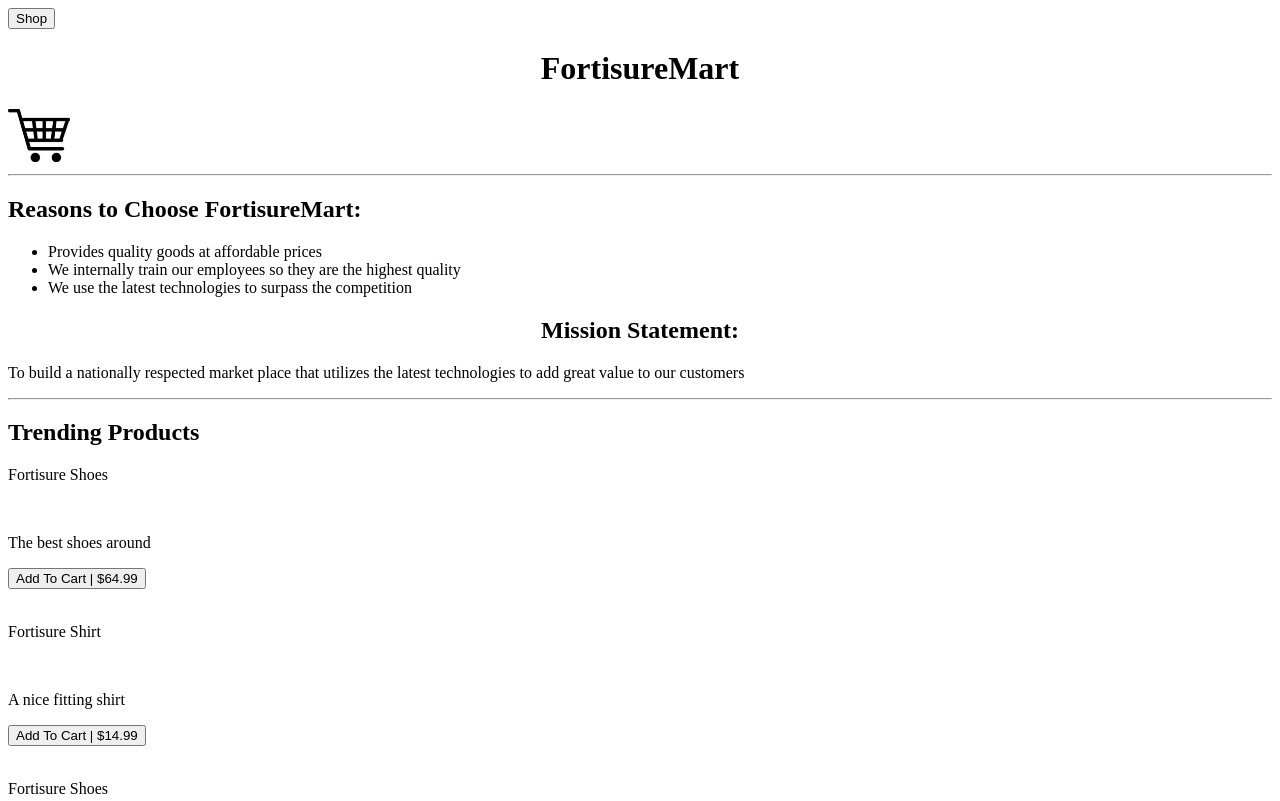
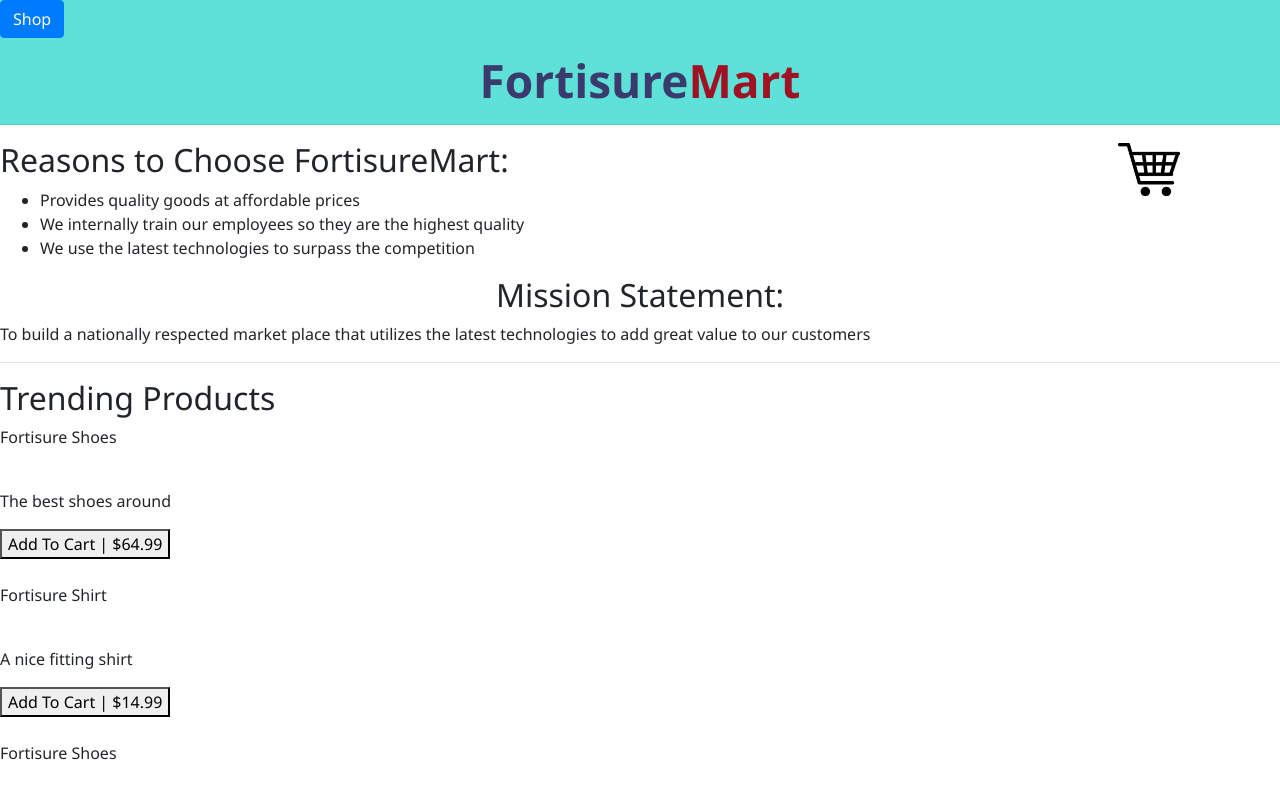
Before and after one commit to steckReed/FortisureMart, a plain HTML site: page index.html in a window 1280 px wide. Shown: the top 801 px of the page. Drawn offline with nearby package versions, Linux system fonts and the light colour scheme.

Commit message:
added inline and internal styles

```diff
--- a/index.html
+++ b/index.html
@@ -6,15 +6,52 @@
     <meta name="viewport" content="width=device-width, initial-scale=1.0">
   <!-- meta tags -->
 
+  <!-- Links -->
+    <link rel="stylesheet" href="https://stackpath.bootstrapcdn.com/bootstrap/4.3.1/css/bootstrap.min.css" integrity="sha384-ggOyR0iXCbMQv3Xipma34MD+dH/1fQ784/j6cY/iJTQUOhcWr7x9JvoRxT2MZw1T" crossorigin="anonymous">
+    <link rel="stylesheet" src='./Public/Styles/custom-styles.css'>
+  <!-- Links -->
+
+  <!-- Scripts -->
+    <script src="https://code.jquery.com/jquery-3.3.1.slim.min.js" integrity="sha384-q8i/X+965DzO0rT7abK41JStQIAqVgRVzpbzo5smXKp4YfRvH+8abtTE1Pi6jizo" crossorigin="anonymous"></script>
+    <script src="https://cdnjs.cloudflare.com/ajax/libs/popper.js/1.14.7/umd/popper.min.js" integrity="sha384-UO2eT0CpHqdSJQ6hJty5KVphtPhzWj9WO1clHTMGa3JDZwrnQq4sF86dIHNDz0W1" crossorigin="anonymous"></script>
+    <script src="https://stackpath.bootstrapcdn.com/bootstrap/4.3.1/js/bootstrap.min.js" integrity="sha384-JjSmVgyd0p3pXB1rRibZUAYoIIy6OrQ6VrjIEaFf/nJGzIxFDsf4x0xIM+B07jRM" crossorigin="anonymous"></script>
+  <!-- Scripts -->
+
+  <style>
+    *{
+      font-family: 'Segoe UI', Tahoma, Geneva, Verdana, sans-serif;
+    }
+    body{
+      margin: 0;
+    }
+
+  </style>
+
   <title>Document</title>
 </head>
 
 <body>
   <!-- Navbar -->
-    <div>
-      <button>Shop</button>
-      <center><h1>FortisureMart</h1></center>
-      <img src='./Public/Images/shopping-cart.png'>
+    <div style='background-color: #5DE1D9;
+                position: sticky;
+                top: 0;'>
+      <button class='btn btn-primary'>Shop</button>
+
+      <h1 style='text-align: center;
+                  color: #3B3A6D;
+                  font-weight: bold;
+                  font-size: 46px;
+                  margin-top: 0px;
+                  margin-bottom: 15px;
+                  padding-top: 15px;
+            '>Fortisure<span style='color: #9F1224;'>Mart</span>
+      </h1>
+
+      <img style='float: right;
+                  margin-top: 20px;
+                  margin-right: 100px;
+                  cursor: pointer;
+                  ' src='./Public/Images/shopping-cart.png'>
       <hr>
     </div>
   <!-- Navbar -->
```
Also changed, not shown: Public/Styles/custom-styles.css (added).
